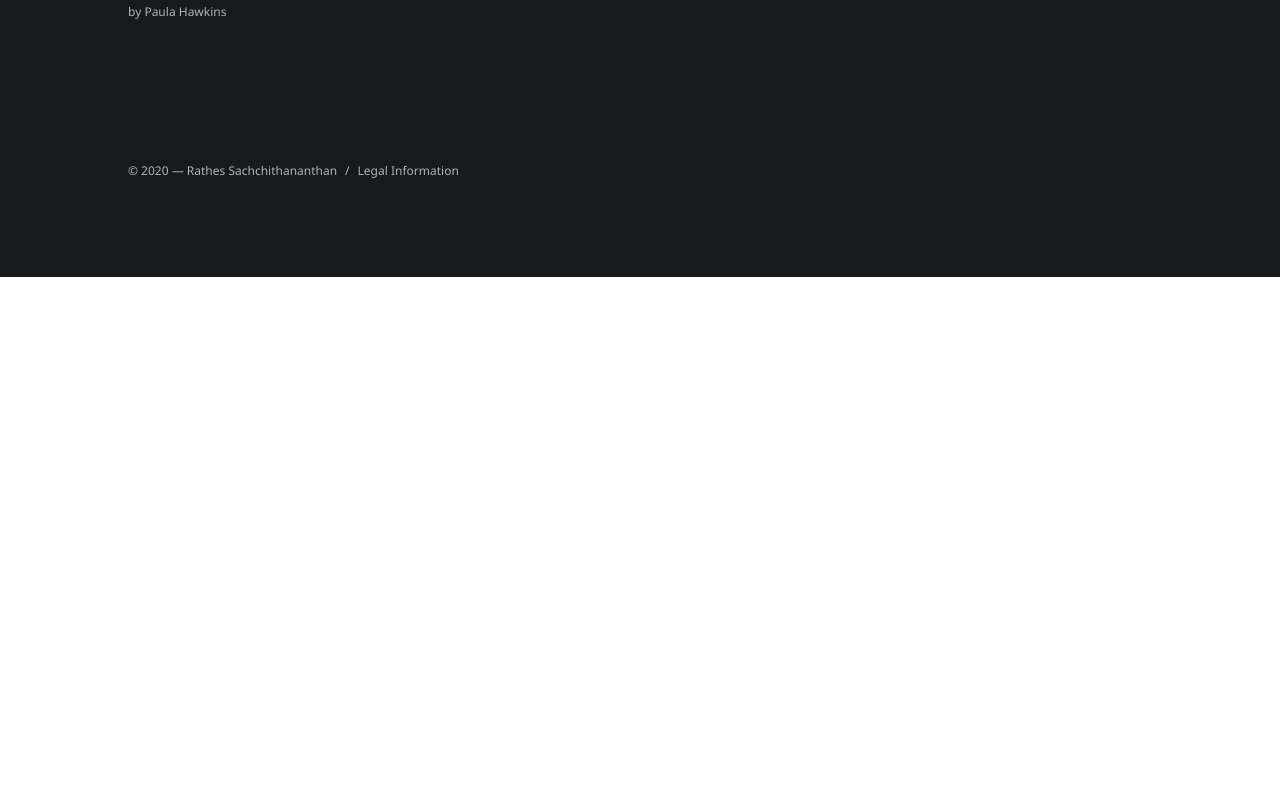
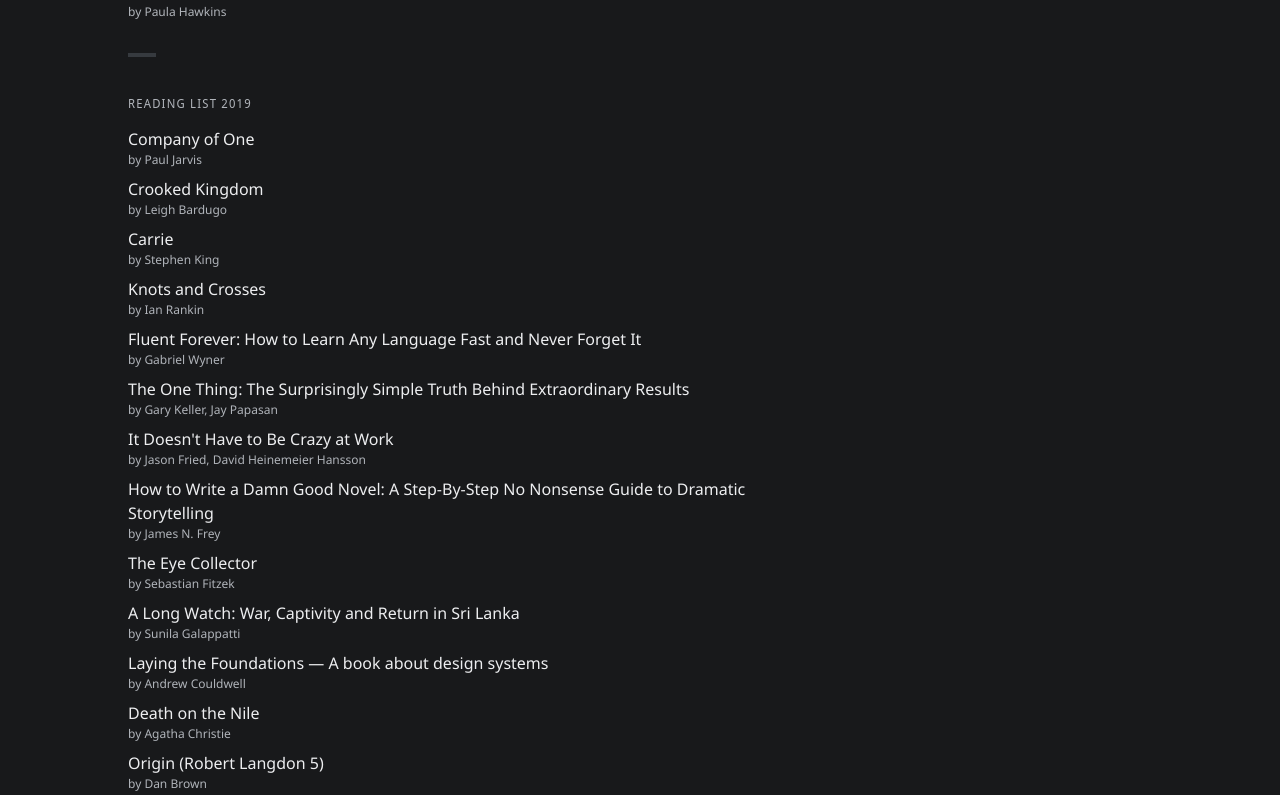
Before and after one commit to rathesDot/rathes.me, a Next.js app: page /reading-list in a window 1280 px wide. Shown: the part 2085-2880 px from the top of the page. Before the commit the page ends 2362 px from the top, so only its background shows below. Built offline with nearby package versions, Linux system fonts and the light colour scheme.

Commit message:
✨ Add 2019 list

```diff
--- a/src/pages/reading-list.tsx
+++ b/src/pages/reading-list.tsx
@@ -150,6 +150,86 @@ const ReadingList: NextPage = () => (
             The Girl on the Train
           </ListItem>
         </List>
+        <Separator />
+        <List title="Reading List 2019">
+          <ListItem
+            subtitle="by Paul Jarvis"
+            link="https://www.amazon.de/Company-One-Staying-Small-Business/dp/0241380227/ref=as_li_ss_tl?__mk_de_DE=%C3%85M%C3%85%C5%BD%C3%95%C3%91&crid=30Q5H7258RS6N&keywords=company+of+one&qid=1569783760&s=gateway&sprefix=Company+,aps,156&sr=8-1&linkCode=sl1&tag=aheenam-21&linkId=64b51b5b329ae16ef1a79cf782d2e1c0&language=de_DE) [Company of One: Why Staying Small is the Next Big Thing for Business](https://www.amazon.de/Company-One-Staying-Small-Business/dp/0241380227/ref=as_li_ss_tl?__mk_de_DE=%C3%85M%C3%85%C5%BD%C3%95%C3%91&crid=30Q5H7258RS6N&keywords=company+of+one&qid=1569783760&s=gateway&sprefix=Company+,aps,156&sr=8-1&linkCode=sl1&tag=aheenam-21&linkId=64b51b5b329ae16ef1a79cf782d2e1c0&language=de_DE"
+          >
+            Company of One
+          </ListItem>
+          <ListItem
+            subtitle="by Leigh Bardugo"
+            link="https://www.amazon.de/Six-Crows-Crooked-Kingdom-Book/dp/1780622317/ref=as_li_ss_tl?__mk_de_DE=%C3%85M%C3%85%C5%BD%C3%95%C3%91&crid=172EZFM0NO73E&keywords=crooked+kingdom&qid=1569783979&s=gateway&sprefix=Crooked+King,aps,146&sr=8-1&linkCode=sl1&tag=aheenam-21&linkId=1f9016fab24cfba12a2e409bac0f5d11&language=de_DE) [Crooked Kingdom](https://www.amazon.de/Six-Crows-Crooked-Kingdom-Book/dp/1780622317/ref=as_li_ss_tl?__mk_de_DE=%C3%85M%C3%85%C5%BD%C3%95%C3%91&crid=172EZFM0NO73E&keywords=crooked+kingdom&qid=1569783979&s=gateway&sprefix=Crooked+King,aps,146&sr=8-1&linkCode=sl1&tag=aheenam-21&linkId=1f9016fab24cfba12a2e409bac0f5d11&language=de_DE"
+          >
+            Crooked Kingdom
+          </ListItem>
+          <ListItem
+            subtitle="by Stephen King"
+            link="https://www.amazon.de/Carrie-Stephen-King/dp/0450018628/ref=as_li_ss_tl?_encoding=UTF8&qid=1569784151&sr=1-1&linkCode=sl1&tag=aheenam-21&linkId=19d572bb5e3ca68dbfb3d580b89c3a5e&language=de_DE"
+          >
+            Carrie
+          </ListItem>
+          <ListItem
+            subtitle="by Ian Rankin"
+            link="https://www.amazon.de/Knots-Crosses-Rebus-Novel-Rankin/dp/0752883534/ref=as_li_ss_tl?\_\_mk_de_DE=%C3%85M%C3%85%C5%BD%C3%95%C3%91&crid=WDIWI3I22Z6Q&keywords=knots+and+crosses&qid=1569784300&s=books-intl-de&sprefix=Knots+,english-books,198&sr=1-1&linkCode=sl1&tag=aheenam-21&linkId=6e77b3898028ea0cf2eee8c9e2fb5714&language=de_DE"
+          >
+            Knots and Crosses
+          </ListItem>
+          <ListItem
+            subtitle="by Gabriel Wyner"
+            link="https://www.amazon.de/Fluent-Forever-Learn-Language-Forget/dp/0385348118/ref=as_li_ss_tl?\_\_mk_de_DE=%C3%85M%C3%85%C5%BD%C3%95%C3%91&crid=392R9S4R0TJ8R&keywords=fluent+forever&qid=1569785112&s=gateway&sprefix=fluent+fo,aps,147&sr=8-1&linkCode=sl1&tag=aheenam-21&linkId=fe5e639e9481ed1c10eb8d7ffa99fe74&language=de_DE"
+          >
+            Fluent Forever: How to Learn Any Language Fast and Never Forget It
+          </ListItem>
+          <ListItem
+            subtitle="by Gary Keller, Jay Papasan"
+            link="https://www.amazon.de/gp/product/1848549253/ref=as_li_ss_tl?ie=UTF8&psc=1&linkCode=sl1&tag=aheenam-21&linkId=e41b389168ba6de0b9361ee200cdb4c0&language=de_DE"
+          >
+            The One Thing: The Surprisingly Simple Truth Behind Extraordinary
+            Results
+          </ListItem>
+          <ListItem
+            subtitle="by Jason Fried, David Heinemeier Hansson"
+            link="https://www.amazon.de/Doesnt-Have-Be-Crazy-Work/dp/0062874780/ref=as_li_ss_tl?\_\_mk_de_DE=%C3%85M%C3%85%C5%BD%C3%95%C3%91&crid=1VTWBPPJBMM4G&keywords=it+doesnt+have+to+be+crazy+at+work&qid=1569784737&s=books-intl-de&sprefix=It+doe,english-books,144&sr=1-1&linkCode=sl1&tag=aheenam-21&linkId=e3d47d2ed74d92f7b76169f166aa9602&language=de_DE"
+          >
+            It Doesn't Have to Be Crazy at Work
+          </ListItem>
+          <ListItem
+            subtitle="by James N. Frey"
+            link="https://www.amazon.de/Write-Damn-Novel-Step-Step/dp/0312010443/ref=as_li_ss_tl?\_\_mk_de_DE=%C3%85M%C3%85%C5%BD%C3%95%C3%91&crid=GFH4GODP9KJQ&keywords=how+to+write+a+damn+good+novel&qid=1569784848&s=books-intl-de&sprefix=How+to+write+a+dam,english-books,149&sr=1-1&linkCode=sl1&tag=aheenam-21&linkId=b097480b152cdddfa4a7819ea4eb6762&language=de_DE"
+          >
+            How to Write a Damn Good Novel: A Step-By-Step No Nonsense Guide to
+            Dramatic Storytelling
+          </ListItem>
+          <ListItem
+            subtitle="by Sebastian Fitzek"
+            link="https://www.amazon.de/Eye-Collector-Sebastian-Fitzek/dp/0857893718/ref=as_li_ss_tl?\_encoding=UTF8&qid=1569785773&sr=8-2&linkCode=sl1&tag=aheenam-21&linkId=9c0eee4ede2677230d7f3dd92cd7d8c2&language=de_DE"
+          >
+            The Eye Collector
+          </ListItem>
+          <ListItem
+            subtitle="by Sunila Galappatti"
+            link="https://www.amazon.de/gp/product/9350291770/ref=as_li_ss_tl?ie=UTF8&psc=1&linkCode=sl1&tag=aheenam-21&linkId=c63e2d759691bd90defd148ce310c6ae&language=de_DE"
+          >
+            A Long Watch: War, Captivity and Return in Sri Lanka
+          </ListItem>
+          <ListItem
+            subtitle="by Andrew Couldwell"
+            link="https://designsystemfoundations.com/"
+          >
+            Laying the Foundations — A book about design systems
+          </ListItem>
+          <ListItem
+            subtitle="by Agatha Christie"
+            link="https://amzn.to/2sIwXsT"
+          >
+            Death on the Nile
+          </ListItem>
+          <ListItem subtitle="by Dan Brown" link="https://amzn.to/2tkH9bm">
+            Origin (Robert Langdon 5)
+          </ListItem>
+        </List>
       </Section>
     </Container>
   </PageLayout>
```
